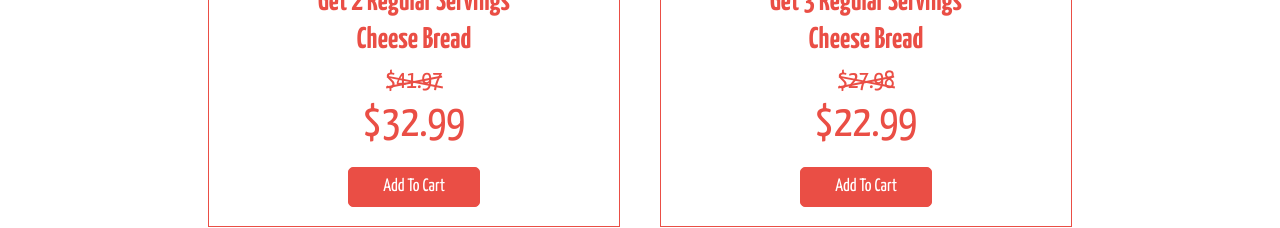
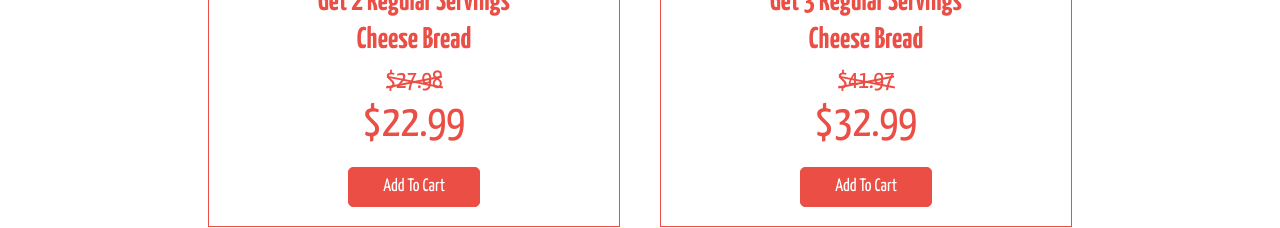
Before and after one commit to JeshuwaBradley/pazzarie, a React (Create React App) app in the folder client/: page /daily-deals in a window 1280 px wide. Shown: the part 665-893 px from the top of the page. Built offline with nearby package versions, Linux system fonts and the light colour scheme.

Commit message:
fixed bug

```diff
--- a/client/src/pages/daily-deals.jsx
+++ b/client/src/pages/daily-deals.jsx
@@ -58,12 +58,12 @@ const DailyDeals = () => {
 						<div className="style-4">
 							<div className="">
 								<del>
-									<span className="amount">$41.97</span>
+									<span className="amount">$27.98</span>
 								</del>
 							</div>
 							<div className="">
 								<ins>
-									<span className="amount">$32.99</span>
+									<span className="amount">$22.99</span>
 								</ins>
 							</div>
 						</div>
@@ -95,12 +95,12 @@ const DailyDeals = () => {
 						<div className="style-4">
 							<div className="">
 								<del>
-									<span className="amount">$27.98</span>
+									<span className="amount">$41.97</span>
 								</del>
 							</div>
 							<div className="">
 								<ins>
-									<span className="amount">$22.99</span>
+									<span className="amount">$32.99</span>
 								</ins>
 							</div>
 						</div>
```
